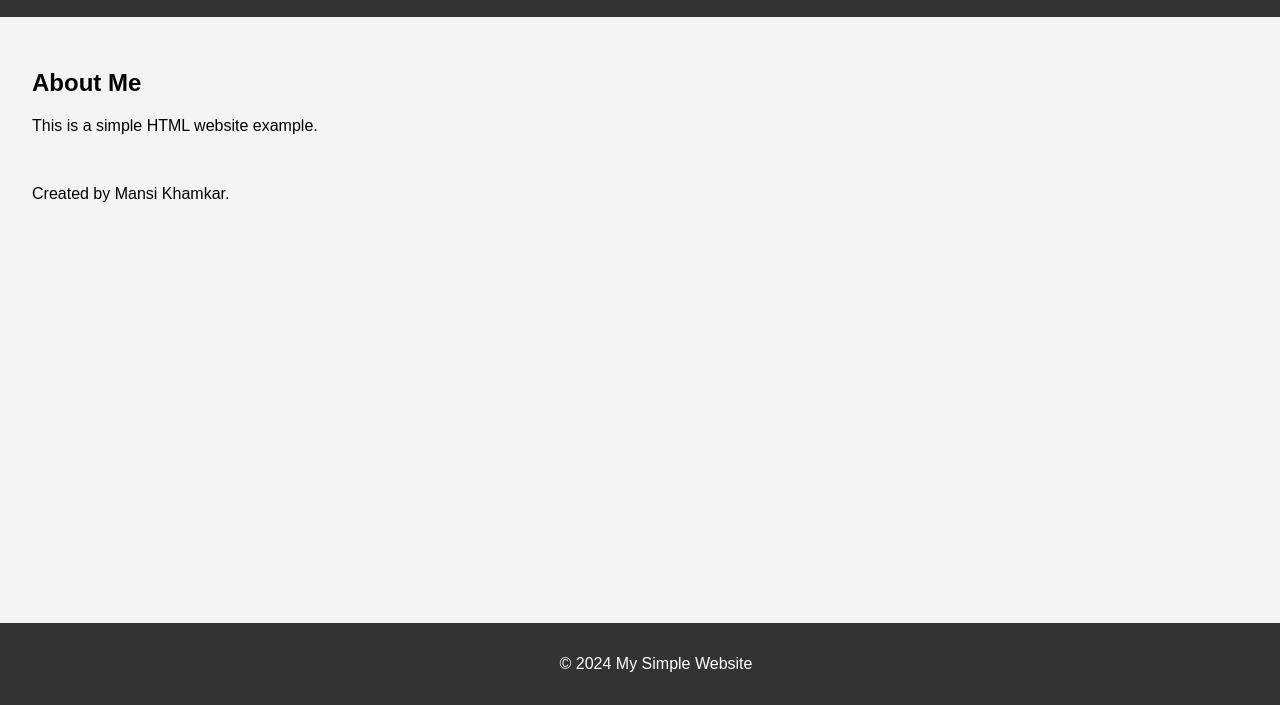
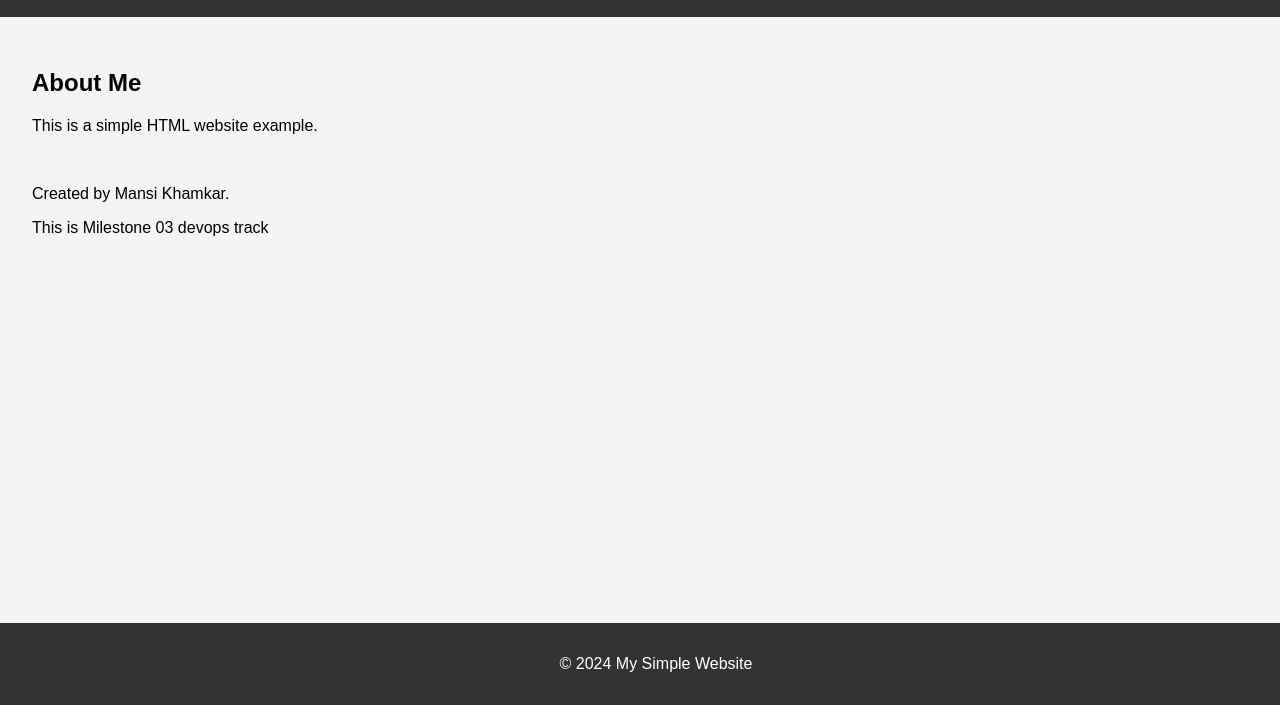
Before and after one commit to mansi-11-02/milestone-rep, a plain HTML site: page index.html in a window 1280 px wide. Shown: the part 95-800 px from the top of the page. Drawn offline with Linux system fonts and the light colour scheme.

Commit message:
Update index.html

```diff
--- a/index.html
+++ b/index.html
@@ -39,6 +39,7 @@
         <h2>About Me</h2>
         <p>This is a simple HTML website example.</p><br>
         <p>Created by Mansi Khamkar.</p>
+        <p> This is Milestone 03 devops track</p>
     </main>
     <footer>
         <p>© 2024 My Simple Website</p>
```
